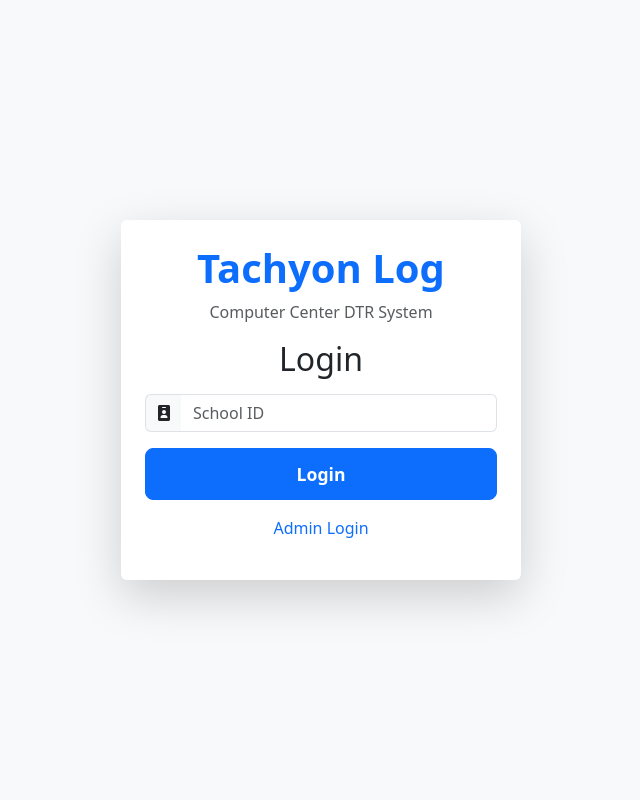
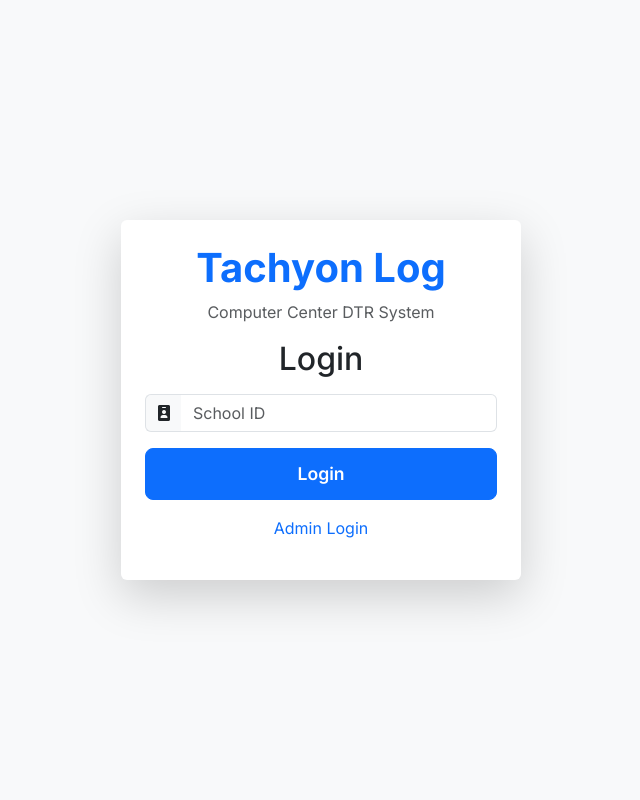
Before and after one commit to earlhsjks/tachyon-log, a Flask app: page / in a window 1280 px wide. Shown: the whole page, without its empty margins (319-959 px from the left). Run offline with Flask 3, Linux system fonts and the light colour scheme; some libraries are stand-ins or nearby versions.

Commit message:
font change to inter

```diff
--- a/static/css/admin_login.css
+++ b/static/css/admin_login.css
@@ -1,7 +1,7 @@
-@import url('https://fonts.googleapis.com/css2?family=Roboto:ital,wght@0,100..900;1,100..900&display=swap');
+@import url('https://fonts.googleapis.com/css2?family=Inter:ital,opsz,wght@0,14..32,100..900;1,14..32,100..900&display=swap');
 
-body {
-    font-family: Roboto, sans-serif;
+* {
+    font-family: 'Inter', sans-serif;
 }
 
 /* Card Styling */
--- a/static/css/base.css
+++ b/static/css/base.css
@@ -1,8 +1,9 @@
-@import url('https://fonts.googleapis.com/css2?family=Roboto:ital,wght@0,100..900;1,100..900&display=swap');
+@import url('https://fonts.googleapis.com/css2?family=Inter:ital,opsz,wght@0,14..32,100..900;1,14..32,100..900&display=swap');
 
 * {
-    font-family: Roboto, sans-serif;
+    font-family: 'Inter', sans-serif;
 }
+
 /* General Reset */
 body, html {
     margin: 0;
--- a/static/css/dashboard_employee.css
+++ b/static/css/dashboard_employee.css
@@ -1,4 +1,4 @@
-@import url('https://fonts.googleapis.com/css2?family=Roboto:ital,wght@0,100..900;1,100..900&display=swap');
+@import url('https://fonts.googleapis.com/css2?family=Inter:ital,opsz,wght@0,14..32,100..900;1,14..32,100..900&display=swap');
 
 html, body {
     height: 100%;
@@ -7,7 +7,7 @@ html, body {
 }
 
 body {
-    font-family: Roboto, sans-serif;
+    font-family: 'Inter', sans-serif;
     background-color: #f8f9fa;
     color: #333;
     margin: 0;
--- a/static/css/index.css
+++ b/static/css/index.css
@@ -1,7 +1,7 @@
-@import url('https://fonts.googleapis.com/css2?family=Roboto:ital,wght@0,100..900;1,100..900&display=swap');
+@import url('https://fonts.googleapis.com/css2?family=Inter:ital,opsz,wght@0,14..32,100..900;1,14..32,100..900&display=swap');
 
-body {x
-    font-family: 'Roboto', sans-serif;
+* {
+    font-family: 'Inter', sans-serif;
 }
 
 .login-container {
--- a/static/css/maintenance.css
+++ b/static/css/maintenance.css
@@ -1,5 +1,4 @@
-/* Import Google Fonts */
-@import url('https://fonts.googleapis.com/css2?family=Inter:wght@300;400;600&display=swap');
+@import url('https://fonts.googleapis.com/css2?family=Inter:ital,opsz,wght@0,14..32,100..900;1,14..32,100..900&display=swap');
 
 body {
     font-family: 'Inter', sans-serif;
--- a/static/css/manual.css
+++ b/static/css/manual.css
@@ -1,5 +1,4 @@
-/* ========== GLOBAL STYLES ========== */
-@import url('https://fonts.googleapis.com/css2?family=Inter:wght@400;600&display=swap');
+@import url('https://fonts.googleapis.com/css2?family=Inter:ital,opsz,wght@0,14..32,100..900;1,14..32,100..900&display=swap');
 
 * {
     margin: 0;
--- a/static/css/toast.css
+++ b/static/css/toast.css
@@ -1,5 +1,5 @@
-/* Google Font Import - Poppins */
-@import url('https://fonts.googleapis.com/css2?family=Inter:wght@400;600&display=swap');
+@import url('https://fonts.googleapis.com/css2?family=Inter:ital,opsz,wght@0,14..32,100..900;1,14..32,100..900&display=swap');
+
 *{
     margin: 0;
     padding: 0;
```
Also changed, not shown: 1 other file.
